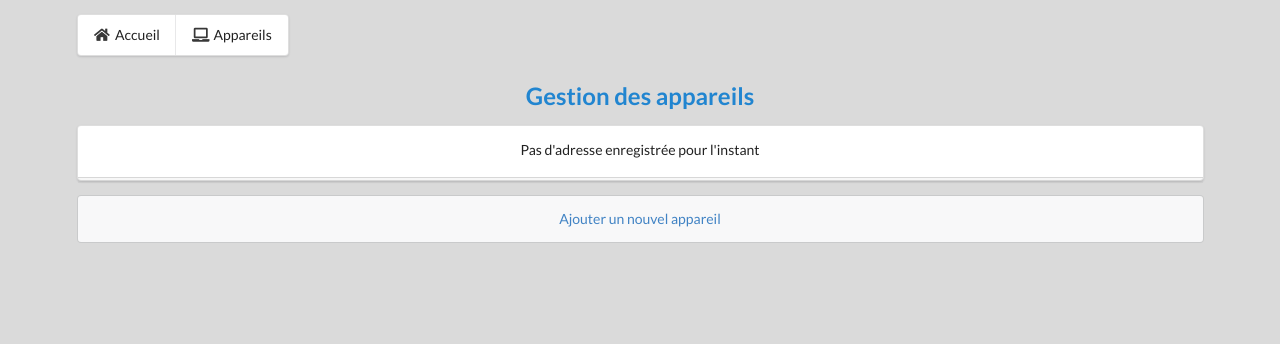
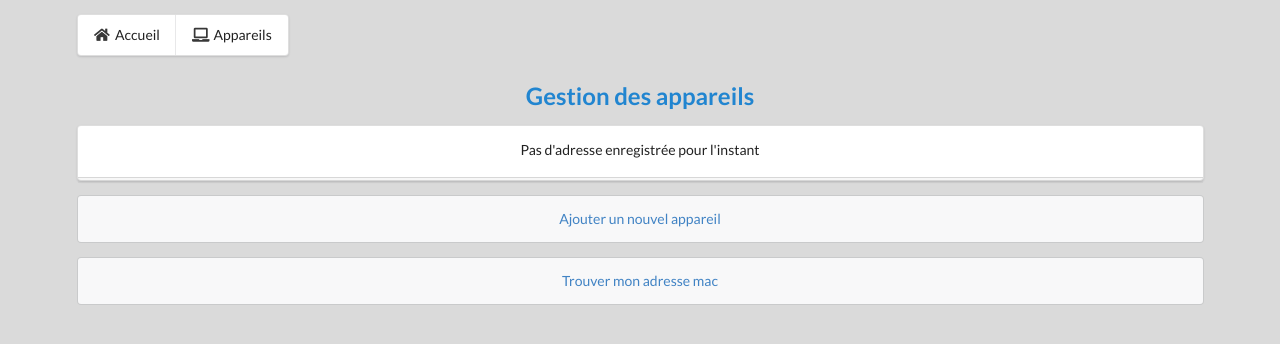
Before and after one commit to REZAL-AM-KIN/niki-s, a Django app: template templates/appmacgest/gestionconnexion.html in a window 1280 px wide. Shown: the top 344 px of the page. Run offline with Django 3.2, Linux system fonts and the light colour scheme; the template is opened without the code that fills it, so the values that code supplies are empty.

Commit message:
add link to confluence in gestion connexion

```diff
--- a/templates/appmacgest/gestionconnexion.html
+++ b/templates/appmacgest/gestionconnexion.html
@@ -56,5 +56,8 @@
 
 		<a href="{% url "ajoutmac" %}">Ajouter un nouvel appareil</a>
     </div>
+	<div class = "ui message">
+		<a href="https://confluence.rezal.fr/pages/viewpage.action?pageId=884760">Trouver mon adresse mac</a>
+	</div>
 </div>
 {% endblock %}
```
